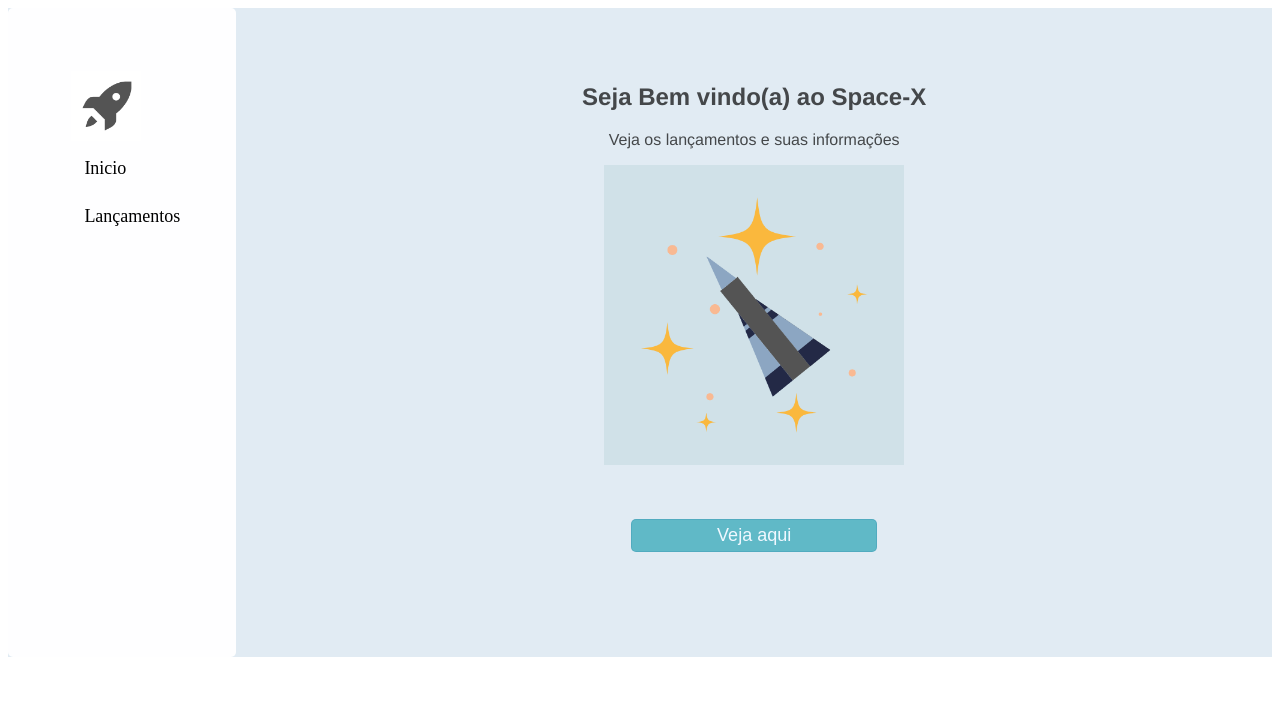
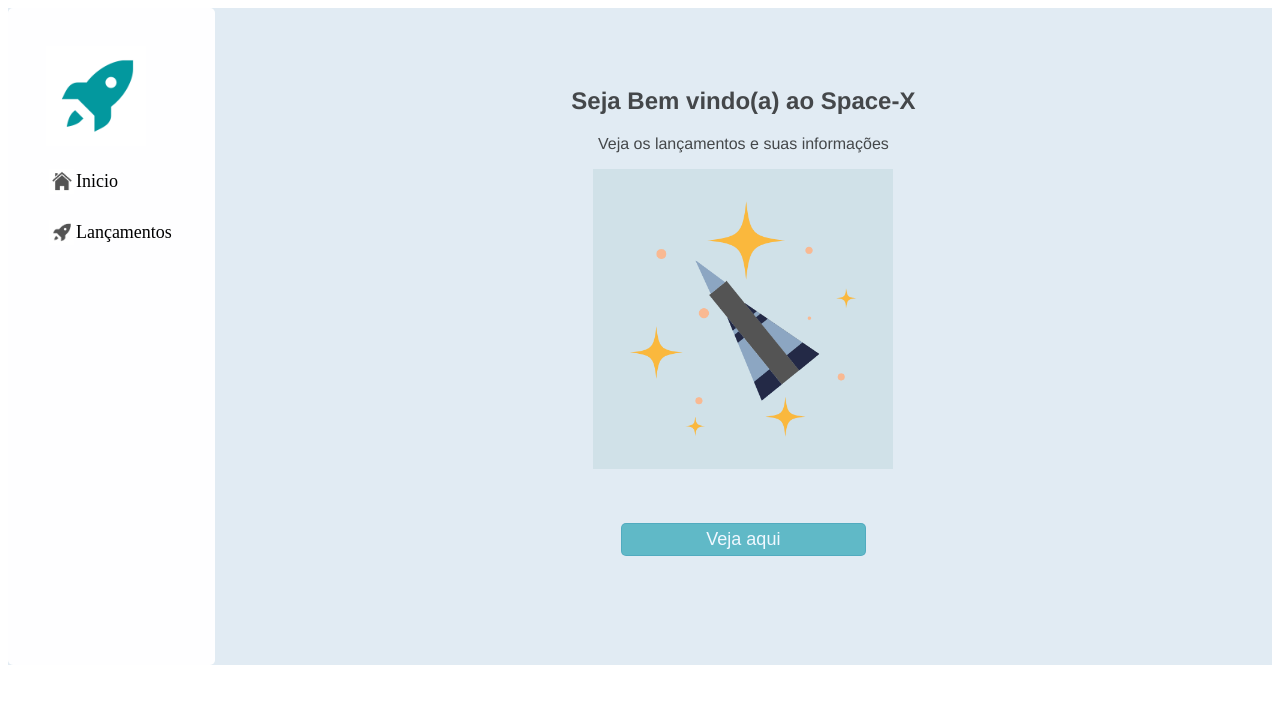
Before and after one commit to CarolinaInglethe/ci-space-x, a React (Create React App) app: page / in a window 1280 px wide. Shown: the top 704 px of the page. Built offline with nearby package versions, Linux system fonts and the light colour scheme.

Commit message:
NavBar - css e logos

```diff
--- a/src/components/NavBar.jsx
+++ b/src/components/NavBar.jsx
@@ -1,17 +1,25 @@
 import React from 'react';
 import { Link } from 'react-router-dom';
-import logoRocket from '../images/foguete-cinza.png'
+import logoRocket from '../images/foguete-azul.png'
+import logoHome from '../images/casa-cinza.png'
+import logoRocketGrey from '../images/foguete-cinza.png'
 
 
 function NavBar() {
 
   return (
     <div className="navbar-container">
+         <img src={logoRocket} alt="logo de foguete" width="100x"/>
+
         <span>
-         <img src={logoRocket} alt="logo de foguete" width="70px"/>
+        <img src={logoHome} alt="logo de foguete" width="25px"/>
+          <Link to="/"> Inicio </Link>
         </span>
-         <Link to="/"> Inicio </Link>
-         <Link to="/releases"> Lançamentos </Link>
+
+         <span>
+           <img src={logoRocketGrey} alt="logo de foguete" width="25px"/>
+           <Link to="/releases"> Lançamentos </Link>
+         </span>
     </div>
   );
 }
--- a/src/css/App.css
+++ b/src/css/App.css
@@ -8,19 +8,27 @@
   display: flex;
   flex-direction: column;
   justify-content: space-between;
-  padding: 5%;
+  padding: 3%;
   padding-bottom: 33%;
+}
+
+.navbar-container span {
+  display: flex;
+  color: black;
+  font-size: large;
+  margin-top: 20px;
+  padding: 3px;
+  text-decoration: none;
 }
 
 a {
   color: black;
   font-size: large;
-  margin: 10%;
-  padding: 3px;
+  padding: 2px;
   text-decoration: none;
 }
 
-a:hover {
+.navbar-container a:hover {
   color: rgba(0, 0, 0, 0.561);
 }
 
```
Also changed, not shown: src/images/casa-cinza.png (added), src/images/foguete-azul.png (added).
